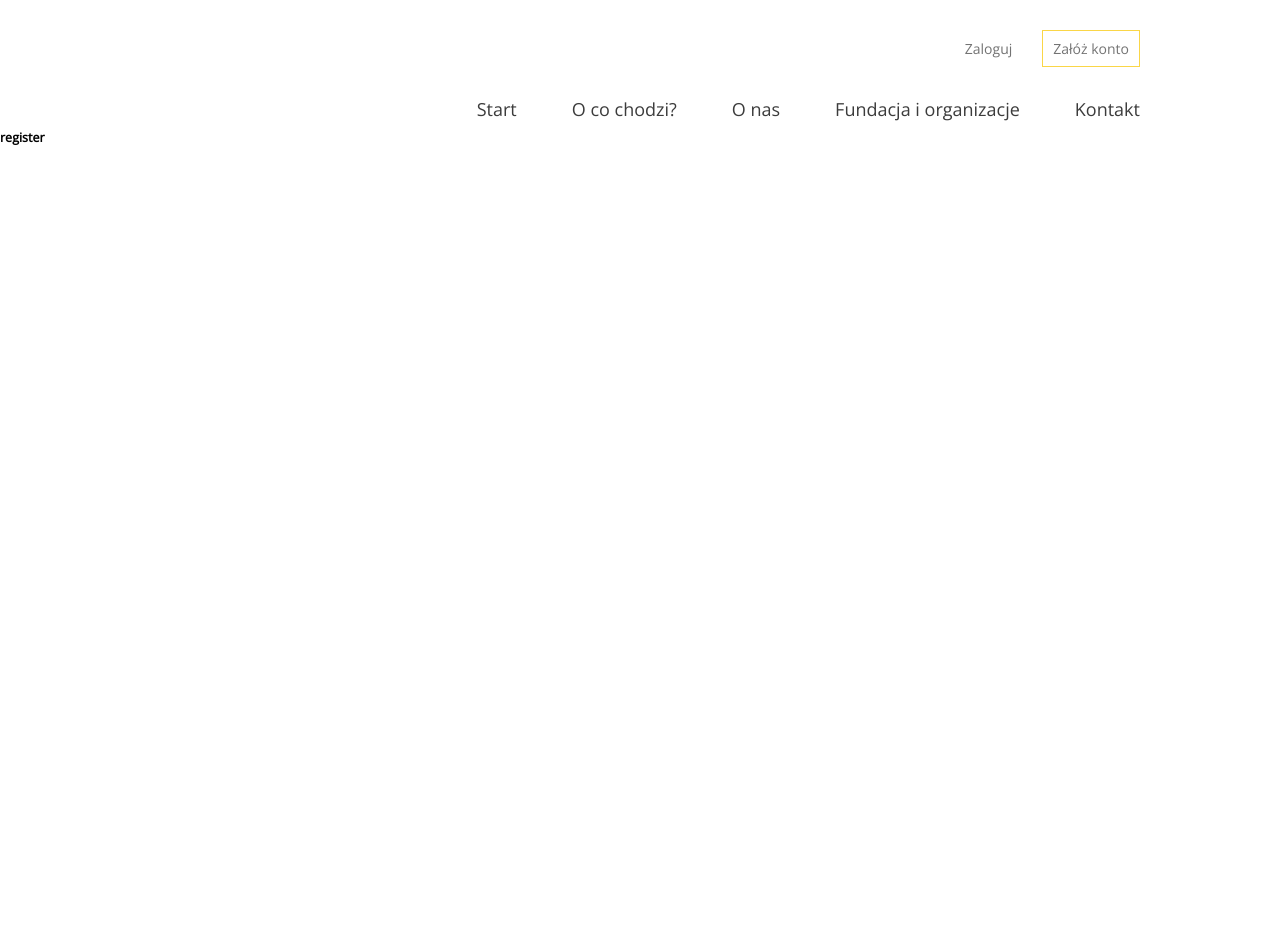
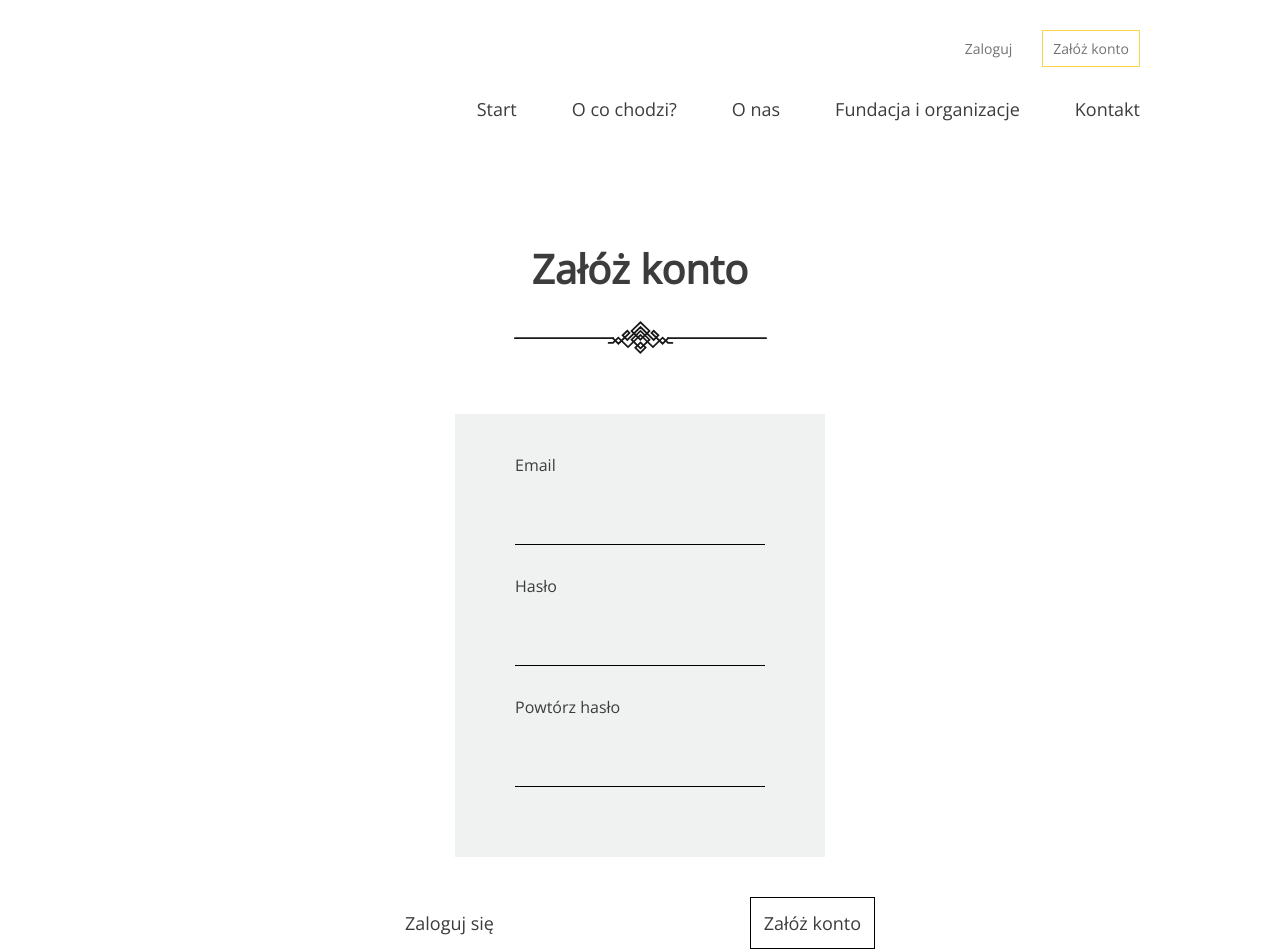
Before and after one commit to barteek-poz/Oddaj-rzeczy, a Next.js app in the folder oddaj-rzeczy/: page /register in a window 1280 px wide. Before the commit the page ends 800 px from the top, so only its background shows below. Built offline with nearby package versions, Linux system fonts and the light colour scheme.

Commit message:
created registration form

```diff
--- /dev/null
+++ b/oddaj-rzeczy/src/_components/LinkButton.js
@@ -0,0 +1,11 @@
+import Link from "next/link";
+
+const LinkButton = ({ children, href, onBtnClick}) => {
+  return (
+    <Link href={href} onClick={onBtnClick} >
+      {children}
+    </Link>
+  );
+};
+
+export default LinkButton;
--- a/oddaj-rzeczy/src/_components/LoginNavigation.js
+++ b/oddaj-rzeczy/src/_components/LoginNavigation.js
@@ -1,22 +1,42 @@
-"use client"
+"use client";
 import Link from "next/link";
 import { useState } from "react";
-import styles from "../_styles/LoginNavigation.module.scss"
-
+import styles from "../_styles/LoginNavigation.module.scss";
+import LinkButton from "./LinkButton";
 
 const LoginNavigation = () => {
-    const [userIsLogged, setUserIsLogged] = useState(false)
-    const loginHandler = () => {
-        setUserIsLogged(true)
-    }
-    const logoutHandler = () => {
-        setUserIsLogged(false)
-    }
+  const [userIsLogged, setUserIsLogged] = useState(false);
+  const loginHandler = () => {
+    setUserIsLogged(true);
+  };
+  const logoutHandler = () => {
+    setUserIsLogged(false);
+  };
   return (
     <div className={styles.loginNav}>
       {userIsLogged ? <p>Cześć abcsdadsasdasdasdas@pl.pl</p> : null}
-      {userIsLogged ? <Link href="/" className={styles.active}>Oddaj rzeczy</Link> : <Link href="/" onClick={loginHandler}>Zaloguj</Link>}
-      {userIsLogged ? <Link href="/signout" onClick={logoutHandler}>Wyloguj</Link> : <Link href="/register" className={styles.active}>Załóż konto</Link>}
+      {userIsLogged ? (
+        <div className={styles.active}>
+          <LinkButton href="/" active={false}>
+            Oddaj rzeczy
+          </LinkButton>
+        </div>
+      ) : (
+        <LinkButton href="/" active={false} onBtnClick={loginHandler}>
+          Zaloguj
+        </LinkButton>
+      )}
+      {userIsLogged ? (
+        <Link href="/signout" onClick={logoutHandler}>
+          Wyloguj
+        </Link>
+      ) : (
+        <div className={styles.active}>
+          <LinkButton href="/register" onBtnClick={loginHandler}>
+            Załóż konto
+          </LinkButton>
+        </div>
+      )}
     </div>
   );
 };
--- /dev/null
+++ b/oddaj-rzeczy/src/_components/RegisterForm.js
@@ -0,0 +1,30 @@
+import styles from "../_styles/RegisterForm.module.scss";
+import LinkButton from "./LinkButton";
+const RegisterForm = () => {
+  return (
+    <div className={styles.registerFormBox}>
+      <form className={styles.registerForm}>
+        <div className={styles.inputBox}>
+          <label>Email</label>
+          <input type="email" required />
+        </div>
+        <div className={styles.inputBox}>
+          <label>Hasło</label>
+          <input type="password" required />
+        </div>
+        <div className={styles.inputBox}>
+          <label>Powtórz hasło</label>
+          <input type="password" required />
+        </div>
+      </form>
+      <div className={styles.formButtons}>
+        <LinkButton href="/signin">Zaloguj się</LinkButton>
+        <div className={styles.active}>
+          <LinkButton href="/">Załóż konto</LinkButton>
+        </div>
+      </div>
+    </div>
+  );
+};
+
+export default RegisterForm;
--- /dev/null
+++ b/oddaj-rzeczy/src/_styles/RegisterForm.module.scss
@@ -0,0 +1,42 @@
+@import "./colors.module.scss";
+.registerFormBox {
+  text-align: center;
+  font-size: 1.6rem;
+}
+.registerForm {
+  background-color: $color-white;
+  padding: 4rem 6rem;
+  margin: 6rem 5rem 4rem 5rem;
+}
+.inputBox {
+  display: flex;
+  flex-direction: column;
+  align-items: flex-start;
+
+  input {
+    font-size: 1.6rem;
+    border: none;
+    border-bottom: 1px solid black;
+    margin: 4rem 0 3rem 0;
+    width: 25rem;
+    padding: 0.5rem;
+    outline: none;
+    background-color: $color-white;
+  }
+}
+
+.formButtons {
+  display: flex;
+  align-items: center;
+  justify-content: space-between;
+
+  a {
+    font-size: 1.8rem;
+    color: $color-dark-gray;
+  }
+}
+
+.active {
+  border: 1px solid black;
+  padding: 1.3rem;
+}
--- /dev/null
+++ b/oddaj-rzeczy/src/_styles/RegisterPage.module.scss
@@ -0,0 +1,12 @@
+.registerPage {
+  width: 100vw;
+  display: flex;
+  flex-direction: column;
+  align-items: center;
+  justify-content: center;
+
+ h1 {
+    margin-top: 12rem;
+    margin-bottom: 2.5rem;
+ }
+}
--- a/oddaj-rzeczy/src/_styles/global.scss
+++ b/oddaj-rzeczy/src/_styles/global.scss
@@ -1,11 +1,20 @@
-html,
-body {
+@import "./colors.module.scss";
+* {
   box-sizing: border-box;
   margin: 0;
   padding: 0;
+}
+
+html,
+body {
   font-size: 62.5%;
+  color: $color-dark-gray;
 }
 
 a {
   text-decoration: none;
 }
+
+h1 {
+  font-size: 4rem;
+}
--- a/oddaj-rzeczy/src/app/register/page.js
+++ b/oddaj-rzeczy/src/app/register/page.js
@@ -1,5 +1,16 @@
+import Image from "next/image";
+import decoration from "../../../public/assets/Decoration.svg";
+import RegisterForm from "@/_components/RegisterForm";
+import styles from "../../_styles/RegisterPage.module.scss"
+
 const RegisterPage = () => {
-    return <h1>register</h1>
-}
+  return (
+    <div className={styles.registerPage}>
+      <h1>Załóż konto</h1>
+      <Image src={decoration} />
+      <RegisterForm />
+    </div>
+  );
+};
 
-export default RegisterPage
+export default RegisterPage;
```
Also changed, not shown: oddaj-rzeczy/public/assets/Decoration.svg (added).
